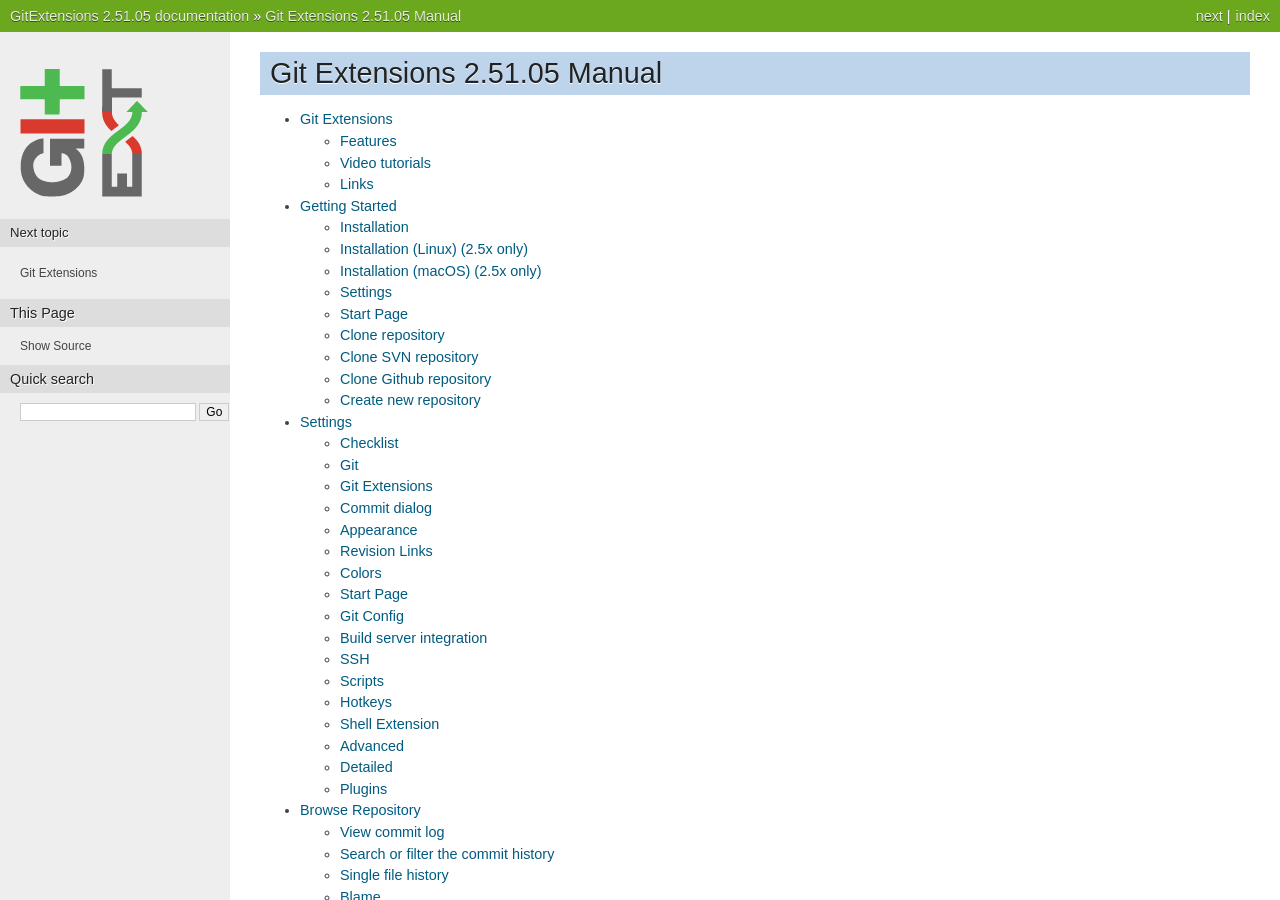
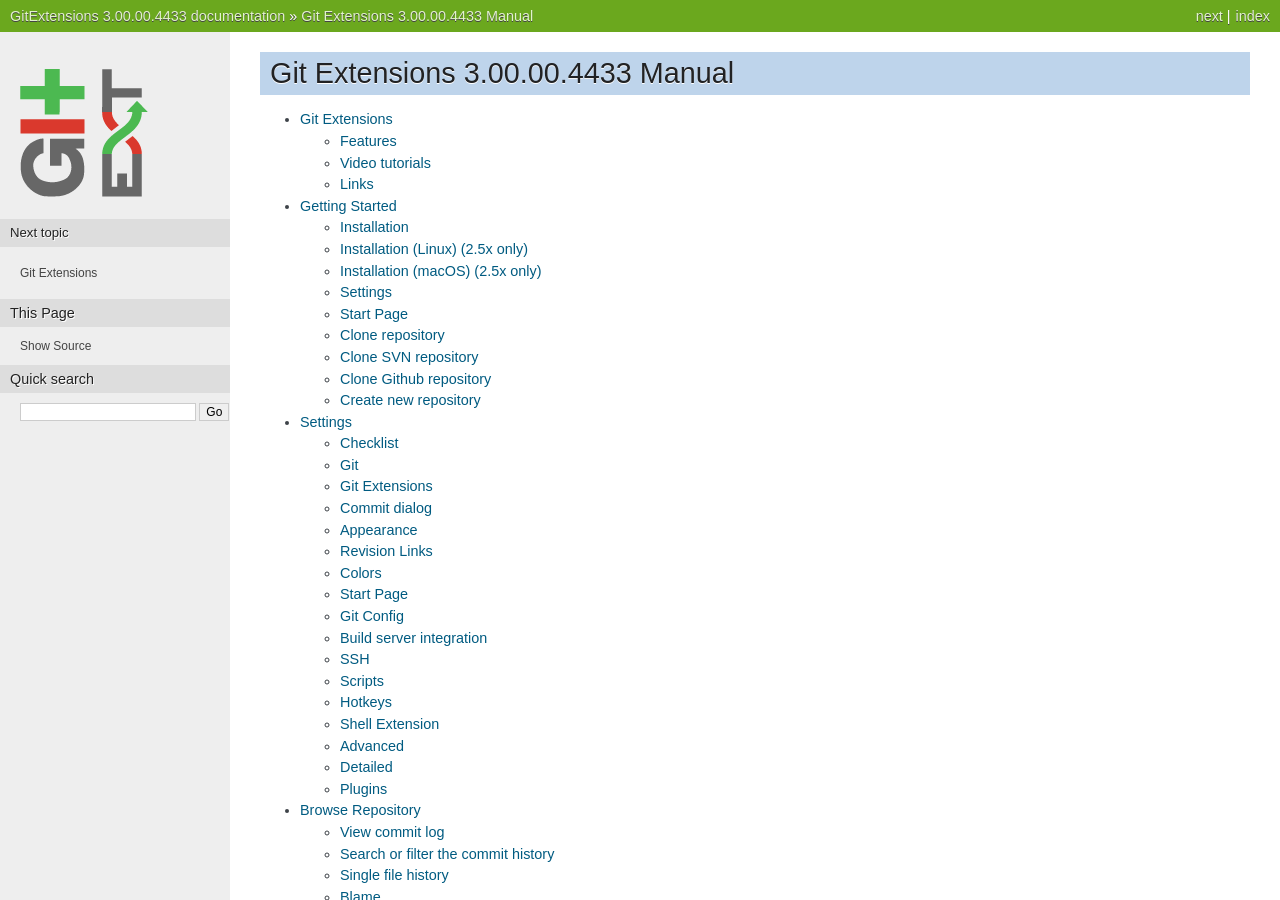
Before and after one commit to martinqt/GitExtensionsDoc, a Sphinx documentation site: the page built from source/index.rst, in a window 1280 px wide and 900 px high. Built offline with Sphinx 7.4.7, drawn with Linux system fonts in a browser that asks for light colours; some of the changed text lies outside the part shown.

Commit message:
Update release version (#89)

```diff
--- a/source/conf.py
+++ b/source/conf.py
@@ -48,9 +48,10 @@
 # built documents.
 #
 # The short X.Y version.
-version = '2.51'
+#Note: Does not seem to be used so 'full' version is OK
+version = '3.00.00.4433'
 # The full version, including alpha/beta/rc tags.
-release = '2.51.05'
+release = '3.00.00.4433'
 
 # The language for content autogenerated by Sphinx. Refer to documentation
 # for a list of supported languages.
```
